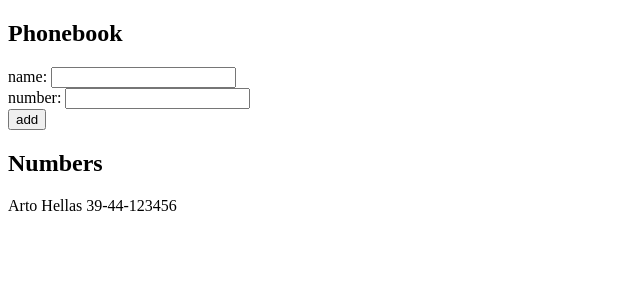
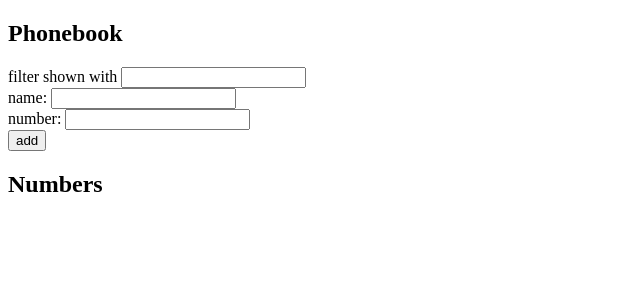
Before and after one commit to Helenagg/curse-fullStack-open, a React (Vite) app: page / in a window 1280 px wide. Shown: the top 300 px of the page, without its empty margins (0-640 px from the left). Built offline with nearby package versions, Linux system fonts and the light colour scheme.

Commit message:
error exercise 2.9

```diff
--- a/src/App.jsx
+++ b/src/App.jsx
@@ -1,9 +1,15 @@
 import { useState } from "react";
 
 const App = () => {
-  const [persons, setPersons] = useState([{ name: "Arto Hellas", phone: '39-44-123456' }]);
+  const [persons, setPersons] = useState([
+    { name: "Arto Hellas", number: "040-123456", id: 1 },
+    { name: "Ada Lovelace", number: "39-44-5323523", id: 2 },
+    { name: "Dan Abramov", number: "12-43-234345", id: 3 },
+    { name: "Mary Poppendieck", number: "39-23-6423122", id: 4 },
+  ]);
   const [newName, setNewName] = useState("");
-  const [newPhone, setNewPhone] = useState('')
+  const [newPhone, setNewPhone] = useState("");
+  const [filter, setFilter] = useState('')
 
   const handleNewName = (event) => {
     setNewName(event.target.value);
@@ -15,28 +21,47 @@
 
   const addPerson = (event) => {
     event.preventDefault();
-    const nameExists = persons.some(person => person.name === newName)
+    const nameExists = persons.some((person) => person.name === newName);
     if (!nameExists) {
       const newObject = {
         name: newName,
-        phone: newPhone
+        phone: newPhone,
       };
       setPersons(persons.concat(newObject));
       setNewName("");
-      setNewPhone("")
+      setNewPhone("");
     } else {
-      alert(`${newName} is already added to phonebook`)
+      alert(`${newName} is already added to phonebook`);
     }
   };
+
+  const handleFilter = (event) => {
+    setFilter(event.target.value)
+  }
+
+  const filterValue = persons.filter((person) => {
+     return filter === person.name
+  })
+
+  console.log('ffilterva', filterValue);
+
+  const personsToShow = filterValue ? filterValue : persons
+
+  console.log('personToShow', personsToShow);
 
   return (
     <div>
       <h2>Phonebook</h2>
+      <div>
+        filter shown with <input value={filter} onChange={handleFilter}/>
+      </div>
       <form>
         <div>
           name: <input value={newName} onChange={handleNewName} />
         </div>
-        <div>number: <input value={newPhone} onChange={handleNewPhone}/></div>
+        <div>
+          number: <input value={newPhone} onChange={handleNewPhone} />
+        </div>
         <div>
           <button type='submit' onClick={addPerson}>
             add
@@ -44,8 +69,10 @@
         </div>
       </form>
       <h2>Numbers</h2>
-      {persons.map((person) => (
-        <div key={person.name}>{person.name}  {person.phone}</div>
+      {personsToShow.map((person) => (
+        <div key={person.id}>
+          {person.name} {person.phone}
+        </div>
       ))}
     </div>
   );
```
